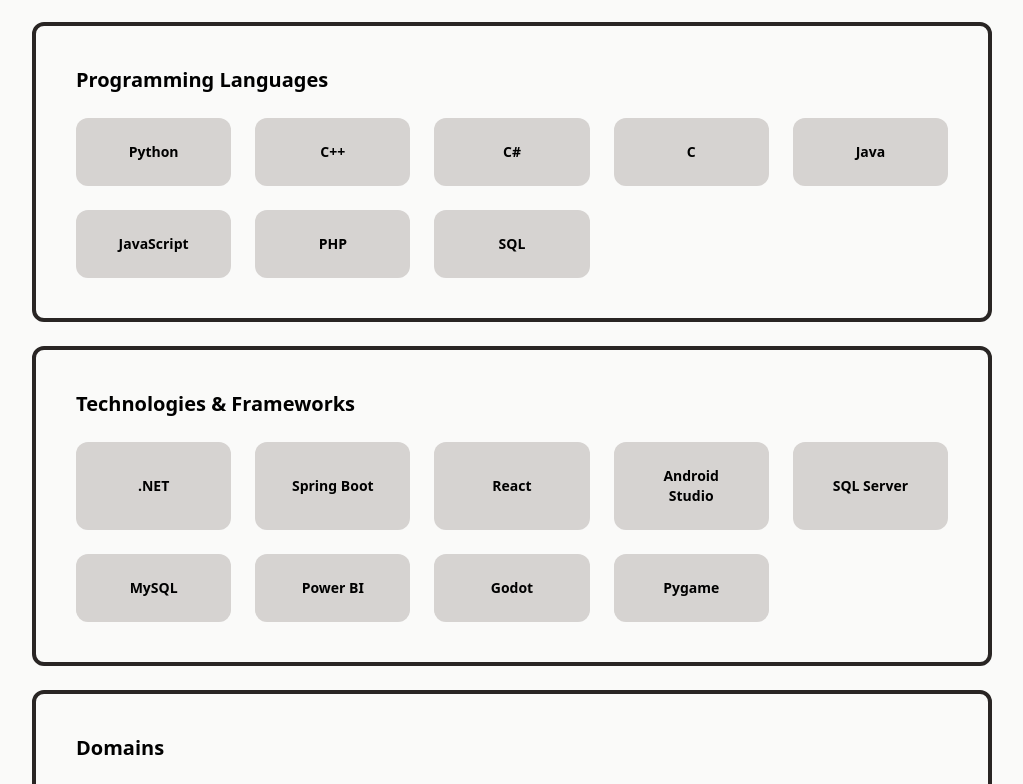
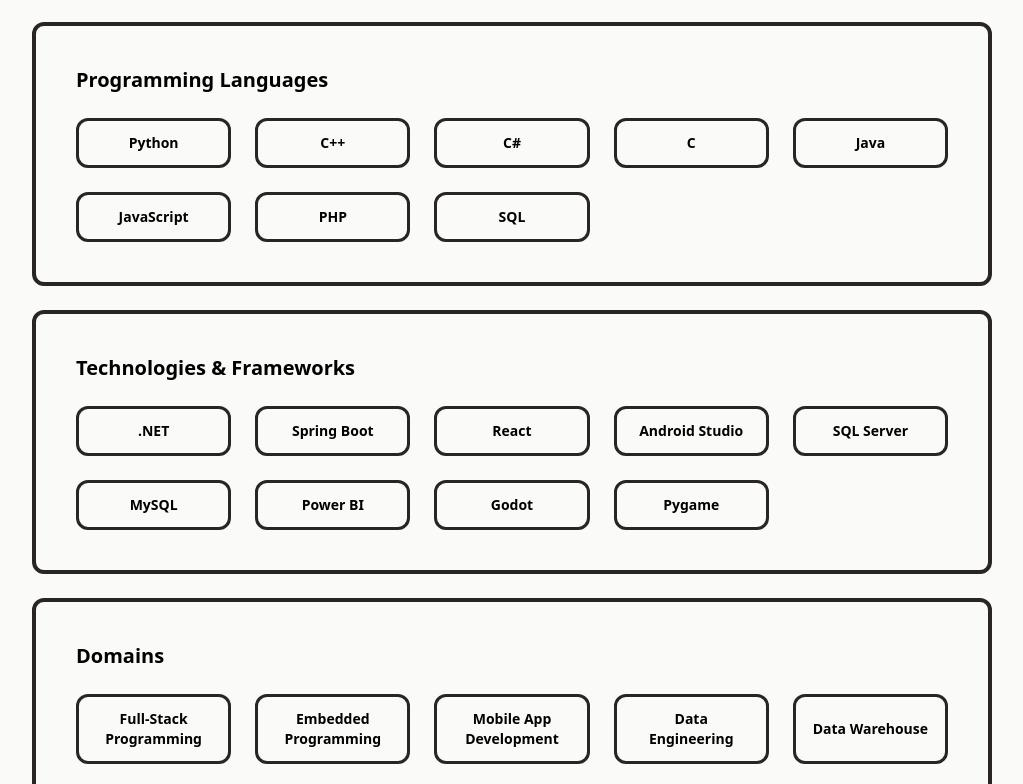
Before and after one commit to jacobg431/jacobgomezhansen.net, a React (Vite) app: page / in a window 1280 px wide. Shown: the part 1928-2712 px from the top of the page, without its empty margins (128-1151 px from the left). Built offline with nearby package versions, Linux system fonts and the light colour scheme.

Commit message:
Added more styling to expertise labels

```diff
--- a/src/components/ui/expertiseItemLabel.jsx
+++ b/src/components/ui/expertiseItemLabel.jsx
@@ -1,7 +1,7 @@
 function ExpertiseItemLabel(props) {
     const title = props.title
-    const expertiseItemStyling = 'flex justify-center items-center px-8 py-6 font-bold bg-gray rounded-xl'
-    const expertiseItemTextStyling = 'text-center text-sm m-0'
+    const expertiseItemStyling = 'flex justify-center items-center boder border-black border-3 px-4 py-3 font-bold rounded-xl duration-400 ease-out hover:border-red hover:text-red hover:shadow-2xl'
+    const expertiseItemTextStyling = 'text-center text-sm m-0 cursor-default'
 
     return (
         <>
```
